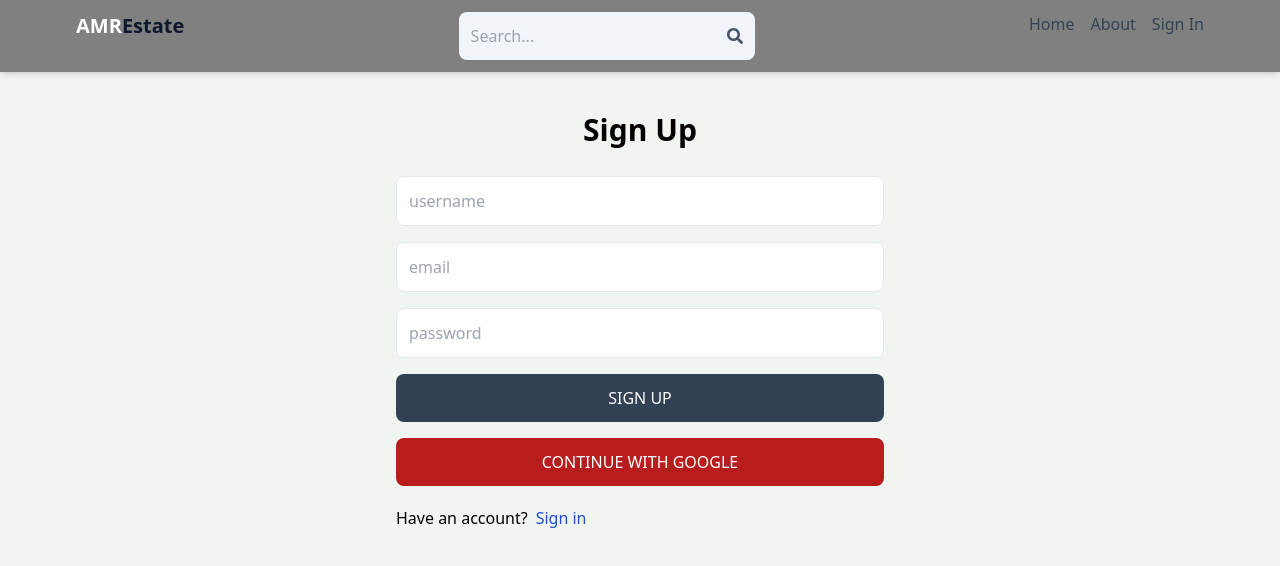
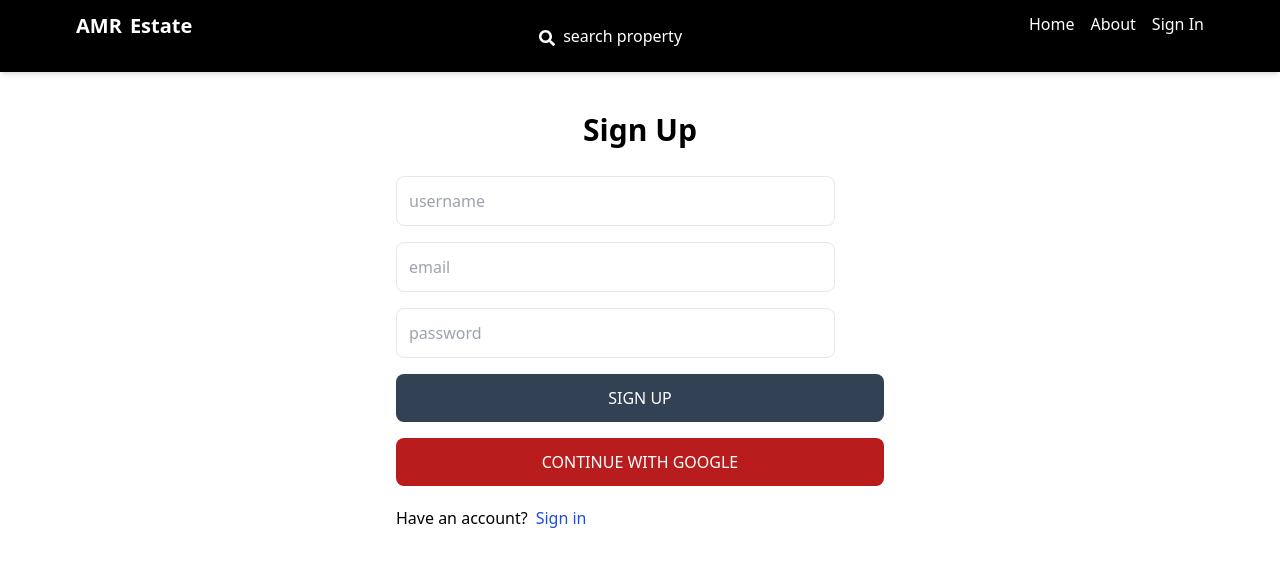
Before and after one commit to Ayan-35/AMR-real-estate, a React (Vite) app in the folder client/: page /sign-up in a window 1280 px wide. Shown: the top 566 px of the page. Built offline with nearby package versions, Linux system fonts and the light colour scheme.

Commit message:
design changes to black and white

```diff
--- a/client/src/components/Header.jsx
+++ b/client/src/components/Header.jsx
@@ -36,31 +36,35 @@
       <div className="flex justify-between item-center max-w-6xl mx-auto p-3">
         <Link to="/">
           <h1 className="font-bold text-sm sm:text-xl flex-wrap">
-            <span className="text-white">AMR</span>
-            <span className="text-slate-900">Estate</span>
+            <span className="text-white pr-2">AMR</span>
+            <span className="text-white">Estate</span>
           </h1>
         </Link>
-        <form onSubmit={handleSubmit} className="bg-slate-100 p-3 rounded-lg flex items-center">
-          <input
+        <form
+          onSubmit={handleSubmit}
+          className="text-white p-3  flex items-center"
+        >
+          {/* <input
             type="text"
             placeholder="Search..."
             className="bg-transparent focus:outline-none w-24 sm:w-64"
             value={searchTerm}
             onChange={(e) => setSearchTerm(e.target.value)}
 
-          ></input>
+          ></input> */}
           <button>
-            <FaSearch className="text-slate-600"></FaSearch>
+            <FaSearch className="white inline"></FaSearch>
+            <p className="inline pl-2">search property</p>
           </button>
         </form>
         <ul className="flex gap-4">
           <Link to="home">
-            <li className="hidden sm:inline text-slate-700 hover:underline">
+            <li className="hidden sm:inline text-white hover:underline">
               Home
             </li>
           </Link>
           <Link to="/about">
-            <li className="hidden sm:inline text-slate-700 hover:underline">
+            <li className="hidden sm:inline text-white hover:underline">
               About
             </li>
           </Link>
@@ -72,7 +76,7 @@
                 alt="profile"
               />
             ) : (
-              <li className=" text-slate-700 hover:underline">Sign In</li>
+              <li className=" text-white hover:underline">Sign In</li>
             )}
           </Link>
         </ul>
--- a/client/src/components/Header.module.css
+++ b/client/src/components/Header.module.css
@@ -1,4 +1,5 @@
 .header{
 
-  background-color: gray;
+  background-color: black;
+  color: white;
 }
--- a/client/src/index.css
+++ b/client/src/index.css
@@ -3,5 +3,5 @@
 @tailwind utilities;
 
 body{
-  background-color: rgb(241,245,241);
+  background-color: white;
 }
--- /dev/null
+++ b/client/src/pages/Createlisting.module.css
@@ -0,0 +1,31 @@
+.container{
+  border:1px solid black;
+  border-radius: 20px;
+  margin-top: 20px;
+  box-shadow: 0 0 5px 5px #dddbdb;
+  margin-bottom: 10px;
+}
+
+.submitButton{
+  background-color:transparent;
+  color: black;
+  border-radius: 30px;
+  width: 200px;
+  border:1px solid black;
+}
+
+.upload{
+  background-color:transparent;
+  color: black;
+  border-radius: 30px;
+  width: 150px;
+  border:1px solid black;
+
+
+}
+
+.submitButton:hover,.upload:hover{
+  background-color:black;
+  color:white
+
+}
--- a/client/src/pages/Profile.jsx
+++ b/client/src/pages/Profile.jsx
@@ -8,6 +8,7 @@
   uploadBytesResumable,
 } from "firebase/storage";
 import { app } from "../firebase";
+import style from './Profile.module.css'
 
 
 import {
@@ -184,9 +185,9 @@
 }
 
   return (
-    <div className="p-3 max-w-lg mx-auto">
+    <div className={`p-3 max-w-lg mx-auto ${style.container} `}>
       <h1 className="text-3xl font-semiblod text-center my-7 ">Profile</h1>
-      <form onSubmit={handleSubmit} className="flex flex-col gap-4">
+      <form onSubmit={handleSubmit} className="flex flex-col gap-4 place-items-center">
         <input
           onChange={(e) => {
             setFile(e.target.files[0]);
@@ -220,7 +221,7 @@
         <input
           type="text"
           placeholder="username"
-          className="border p-3 rounded-lg"
+          className="border p-3 "
           defaultValue={currentuser.username}
           id="username"
           onChange={handleChange}
@@ -228,7 +229,7 @@
         <input
           type="text"
           placeholder="email"
-          className="border p-3 rounded-lg"
+          className="border p-3 "
           defaultValue={currentuser.email}
           id="email"
           onChange={handleChange}
@@ -236,18 +237,18 @@
         <input
           type="password"
           placeholder="password"
-          className="border p-3 rounded-lg"
+          className="border p-3 "
           id="password"
           onChange={handleChange}
         ></input>
         <button
           disabled={loading}
-          className="bg-slate-700 text-white rounded-lg p-3 uppercase hover:opacity-80 disabled:opacity-80"
+          className={` ${style.button} p-3 uppercase `}
         >
           {loading ? "loading" : "update"}
         </button>
         <Link
-          className="bg-green-700 text-white p-3 rounded-lg uppercase text-center hover:opacity-80"
+          className={` ${style.button} p-3 uppercase `}
           to={"/create-listing"}
         >
           Create Listing
@@ -309,15 +310,13 @@
                   Delete
                 </button>
                 <Link to={`/update-listing/${listing._id}`}>
-                  <button
-                    className="text-green-700 uppercase">Edit</button>
+                  <button className="text-green-700 uppercase">Edit</button>
                 </Link>
               </div>
             </div>
           ))}
         </div>
       )}
-
     </div>
   );
 }
--- /dev/null
+++ b/client/src/pages/Profile.module.css
@@ -0,0 +1,28 @@
+.container{
+  border:1px solid black;
+  border-radius: 20px;
+  margin-top: 20px;
+  box-shadow: 0 0 5px 5px #dddbdb;
+  margin-bottom: 10px;
+}
+
+.button{
+  background-color:transparent;
+  color: black;
+  border-radius: 30px;
+  width: 200px;
+  border:1px solid black;
+}
+
+
+
+.button:hover{
+  background-color:black;
+  color:white
+
+}
+
+input{
+  width: 90%;
+  border-radius: 50px;
+}
--- a/client/src/pages/Search.jsx
+++ b/client/src/pages/Search.jsx
@@ -1,6 +1,7 @@
 import {useEffect, useState} from 'react'
 import {useNavigate} from 'react-router-dom'
 import ListingItem from '../components/ListingItem'
+import style from "./Search.module.css";
 
 export default function Search() {
     const navigate = useNavigate();
@@ -165,7 +166,7 @@
                     <option value="createAt_asc">Oldest</option>
                 </select>
             </div>
-            <button className='bg-slate-700 text-white p-3 rounded-lg uppercase hover:opacity-95'>Search</button>
+            <button className= {` ${style.searchButton} p-3 rounded-lg uppercase `} >Search</button>
         </form>
       </div>
       <div className=" flex-1 ">
--- /dev/null
+++ b/client/src/pages/Search.module.css
@@ -0,0 +1,15 @@
+.searchButton{
+  background-color:transparent;
+  color: black;
+  border-radius: 30px;
+  width: 200px;
+  border:1px solid black;
+}
+
+
+
+.searchButton:hover{
+  background-color:black;
+  color:white
+
+}
```
Also changed, not shown: client/src/pages/Createlisting.jsx (+16 -17 lines), client/src/Images/loginCoverImage.jpg (added), client/src/pages/loginPage.jsx (added).
